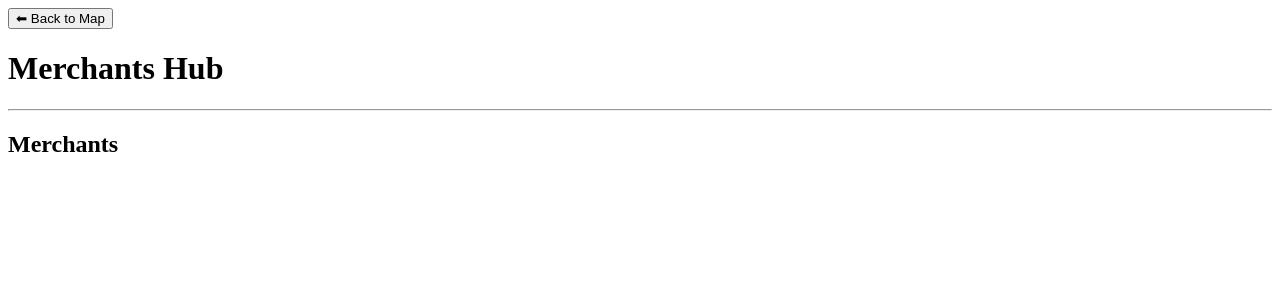
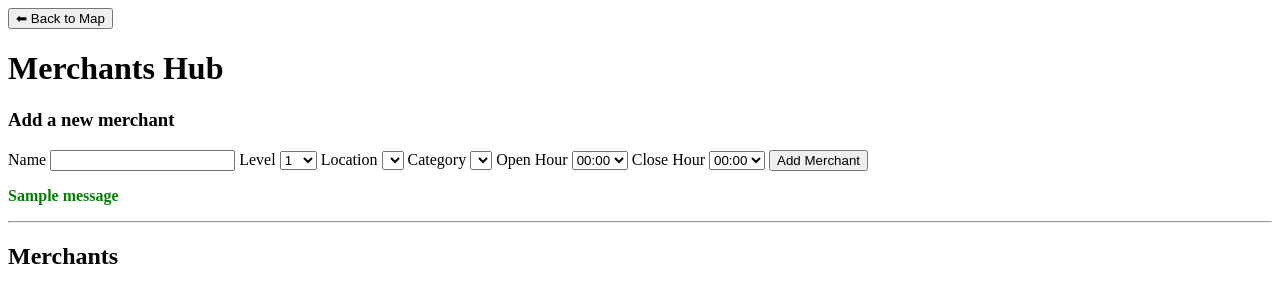
Before and after one commit to WandererJackalope/the-companions-inventory, a Flask app: page /merchants/list/ in a window 1280 px wide. Shown: the top 303 px of the page. Run offline with Flask 3, Linux system fonts and the light colour scheme; the visitor is signed in with stand-in values (Sample User, id 1); one stand-in notice (Sample message) is shown; data that the repository does not hold is empty.

Commit message:
Updated merchants-list.html to include add merchant section

```diff
--- a/app.py
+++ b/app.py
@@ -355,7 +355,7 @@ def add_merchant():
         """, (merch_id, name, level, location, category, 1000.0, hr_open, hr_close))
 
         db.commit()
-        flash("Merchant added successfully.", "error")
+        flash("Merchant added successfully.", "success")
 
     except KeyError as e:
         flash(f"Missing form field: {e.args[0]}", "error")
--- a/templates/merchants-list.html
+++ b/templates/merchants-list.html
@@ -3,11 +3,84 @@
 
 <head>
     <title>Merchants Hub</title>
+
+    <style>
+        .flashes {
+            list-style-type: none;
+            padding: 0;
+            margin-bottom: 1em;
+            font-weight: bold;
+        }
+
+        .flashes .error {
+            color: red;
+        }
+
+        .flashes .success {
+            color: green;
+        }
+    </style>
+
 </head>
 
 <body>
     <a href="{{ url_for('map') }}"><button>⬅ Back to Map</button></a>
     <h1>Merchants Hub</h1>
+
+    <h3>Add a new merchant</h3>
+    <form action="{{ url_for('add_merchant') }}" method="post">
+        <!-- Merchant Name -->
+        <label for="name">Name</label>
+        <input type="text" id="name" name="name" required>
+
+        <!-- Level (1–10) -->
+        <label for="level">Level</label>
+        <select id="level" name="level" required>
+            {% for lvl in range(1, 11) %}
+            <option value="{{ lvl }}">{{ lvl }}</option>
+            {% endfor %}
+        </select>
+
+        <!-- Location (enum from DB) -->
+        <label for="location">Location</label>
+        <select id="location" name="location" required>
+            {% for loc in locations %}
+            <option value="{{ loc.location }}">{{ loc.location }}</option>
+            {% endfor %}
+        </select>
+
+        <!-- Category (enum from DB) -->
+        <label for="category">Category</label>
+        <select id="category" name="category" required>
+            {% for cat in categories %}
+            <option value="{{ cat.category }}">{{ cat.category }}</option>
+            {% endfor %}
+        </select>
+
+        <!-- Open Hour (TIME format HH:MM:SS) -->
+        <label for="hr_open">Open Hour</label>
+        <select id="hr_open" name="hr_open" required>
+            {% for h in range(0, 24) %}
+            <option value="{{ '%02d:00:00'|format(h) }}">{{ '%02d:00'|format(h) }}</option>
+            {% endfor %}
+        </select>
+
+        <!-- Close Hour (TIME format HH:MM:SS) -->
+        <label for="hr_close">Close Hour</label>
+        <select id="hr_close" name="hr_close" required>
+            {% for h in range(0, 24) %}
+            <option value="{{ '%02d:00:00'|format(h) }}">{{ '%02d:00'|format(h) }}</option>
+            {% endfor %}
+        </select>
+
+        <button type="submit">Add Merchant</button>
+    </form>
+
+    <ul class="flashes">
+        {% for category, msg in get_flashed_messages(with_categories=true) %}
+        <li class="{{ category }}">{{ msg }}</li>
+        {% endfor %}
+    </ul>
     <hr>
 
     {% if player %}
```
